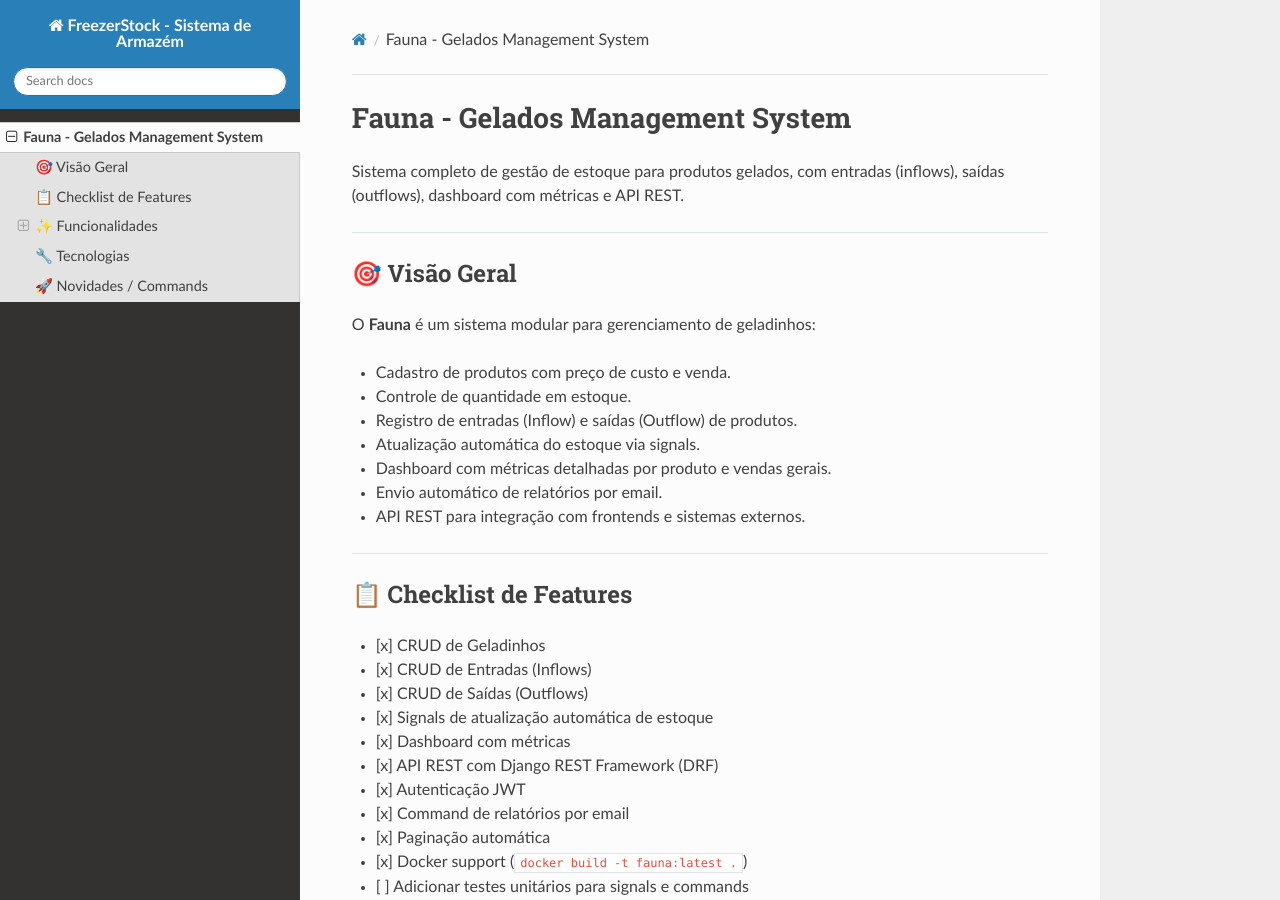
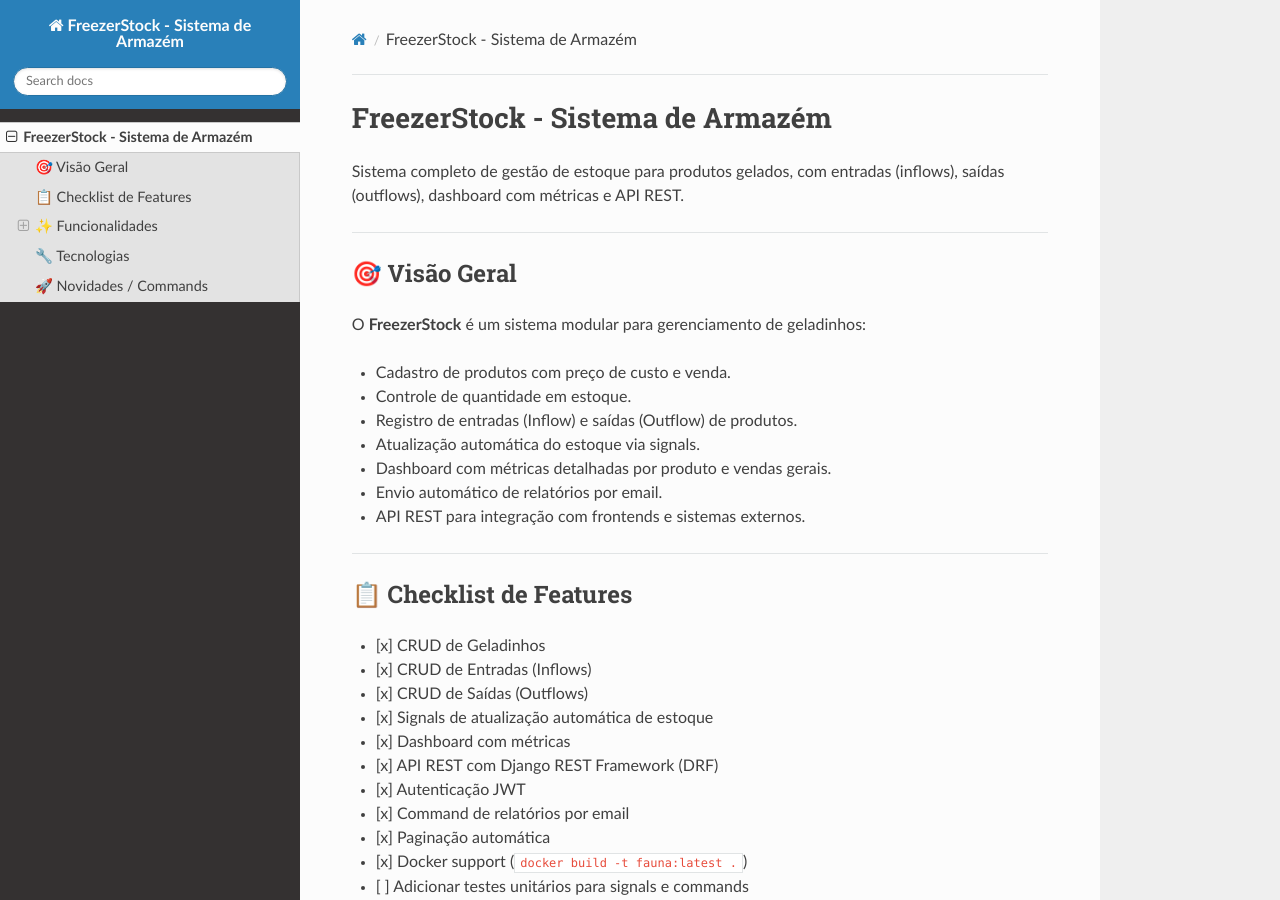
Before and after one commit to PabloNeri66/FreezerStock, an MkDocs documentation site: the page built from docs/index.md, in a window 1280 px wide and 900 px high. Built offline with MkDocs 1.6.1, drawn with Linux system fonts in a browser that asks for light colours; nearby versions of some CDN libraries.

Commit message:
feature de tasks e documentacao localhost bonitinha2

```diff
--- a/docs/index.md
+++ b/docs/index.md
@@ -1,11 +1,11 @@
-# Fauna - Gelados Management System
+# FreezerStock - Sistema de Armazém
 
 Sistema completo de gestão de estoque para produtos gelados, com entradas (inflows), saídas (outflows), dashboard com métricas e API REST.
 
 ---
 
 ## 🎯 Visão Geral
-O **Fauna** é um sistema modular para gerenciamento de geladinhos:
+O **FreezerStock** é um sistema modular para gerenciamento de geladinhos:
 
 - Cadastro de produtos com preço de custo e venda.
 - Controle de quantidade em estoque.
--- a/pyproject.toml
+++ b/pyproject.toml
@@ -1,5 +1,5 @@
 [project]
-name = "FreezerStock - Sistema de Armazém"
+"name = "FreezerStock-Sistema-de-Armazem"
 version = "0.1.0"
 description = ""
 authors = [
```
